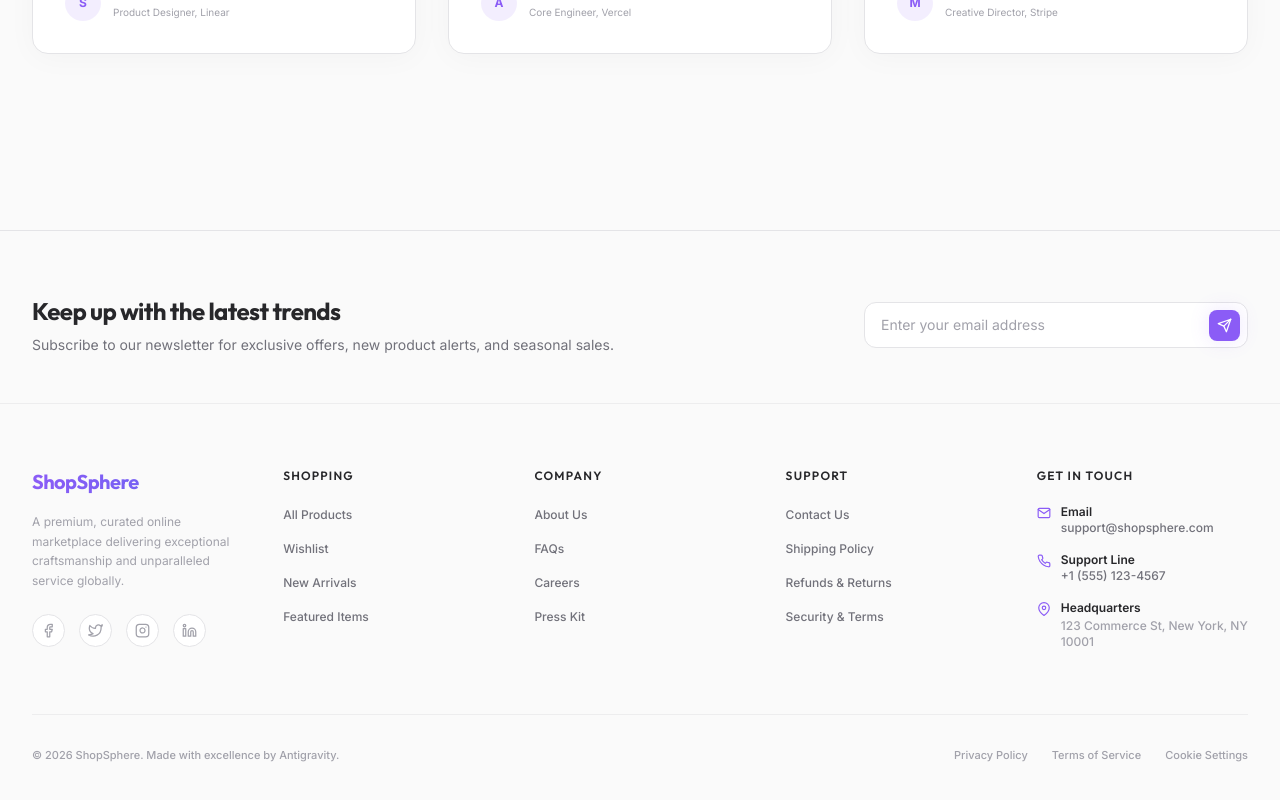
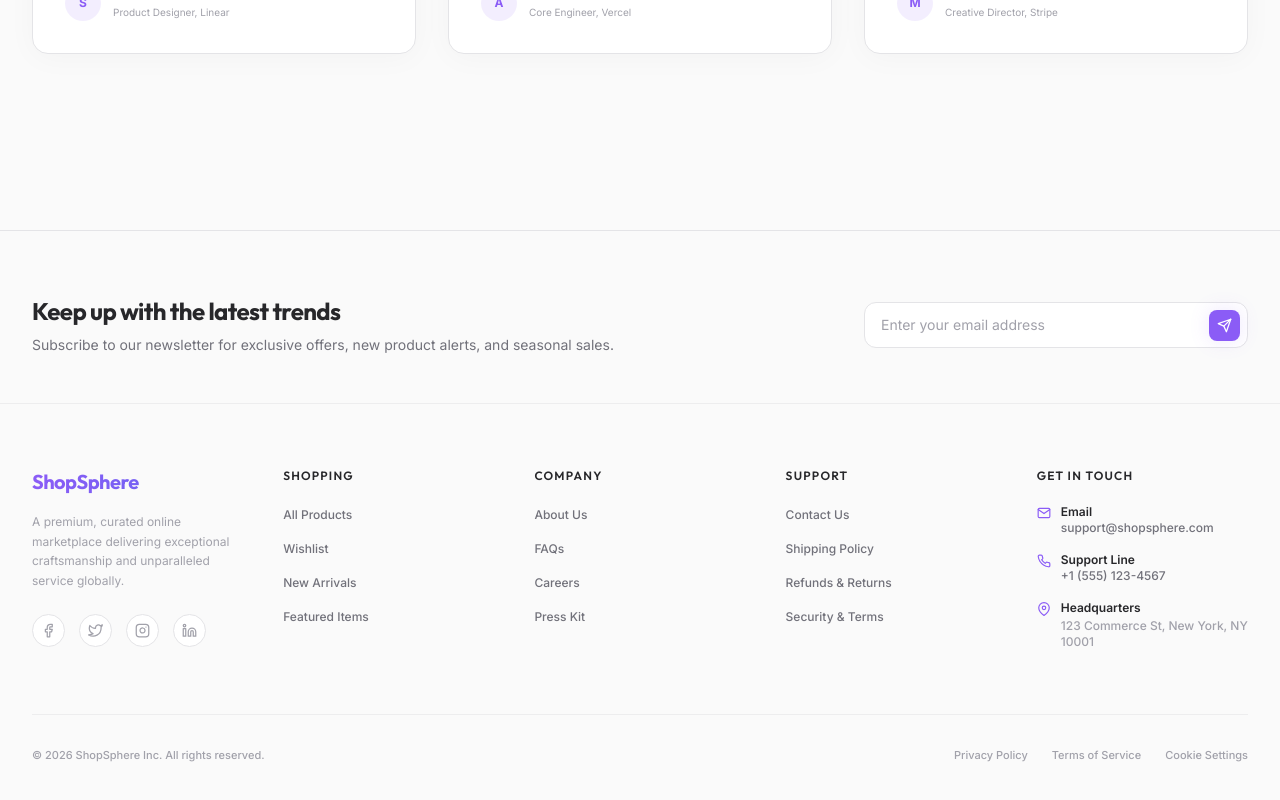
Before and after one commit to veereshovelab/e-commerce-website, a React (Create React App) app in the folder frontend/: page / in a window 1280 px wide. Shown: the part 5282-6082 px from the top of the page. Built offline with nearby package versions, Linux system fonts and the light colour scheme; no server answers; the HTML template or start-up script is replaced by a standard one.

Commit message:
fix(footer): update copyright notice in footer component

```diff
--- a/frontend/src/components/Footer.jsx
+++ b/frontend/src/components/Footer.jsx
@@ -206,7 +206,7 @@ const Footer = () => {
 
         {/* Bottom Credits */}
         <div className="flex flex-col md:flex-row justify-between items-center space-y-4 md:space-y-0 text-[11px] font-medium text-zinc-400 dark:text-zinc-500">
-          <p>&copy; {currentYear} ShopSphere. Made with excellence by Antigravity.</p>
+          <p>&copy; {currentYear} ShopSphere Inc. All rights reserved.</p>
           <div className="flex space-x-6">
             <a href="#" className="hover:text-zinc-850 dark:hover:text-white transition">Privacy Policy</a>
             <a href="#" className="hover:text-zinc-850 dark:hover:text-white transition">Terms of Service</a>
```
